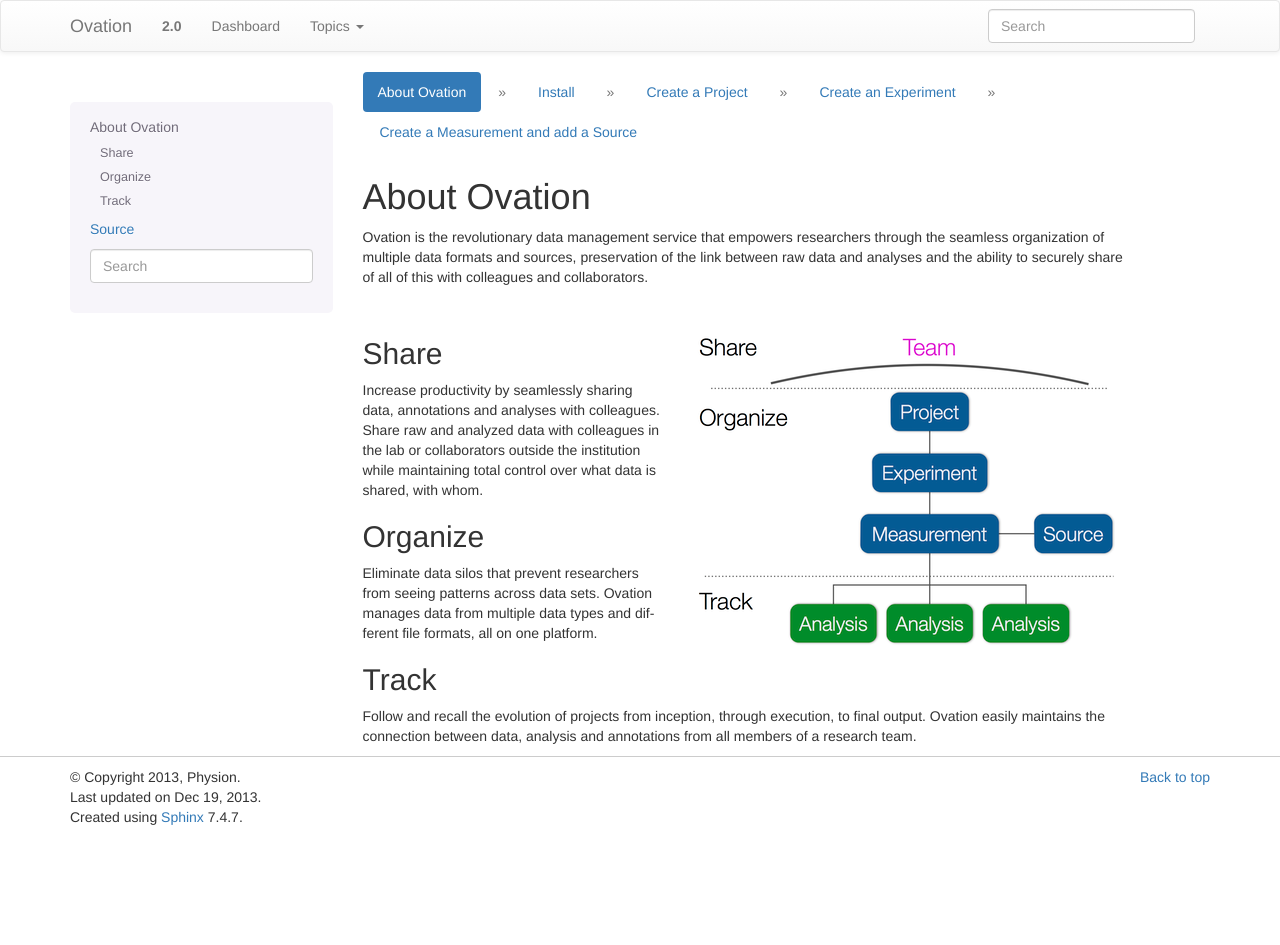
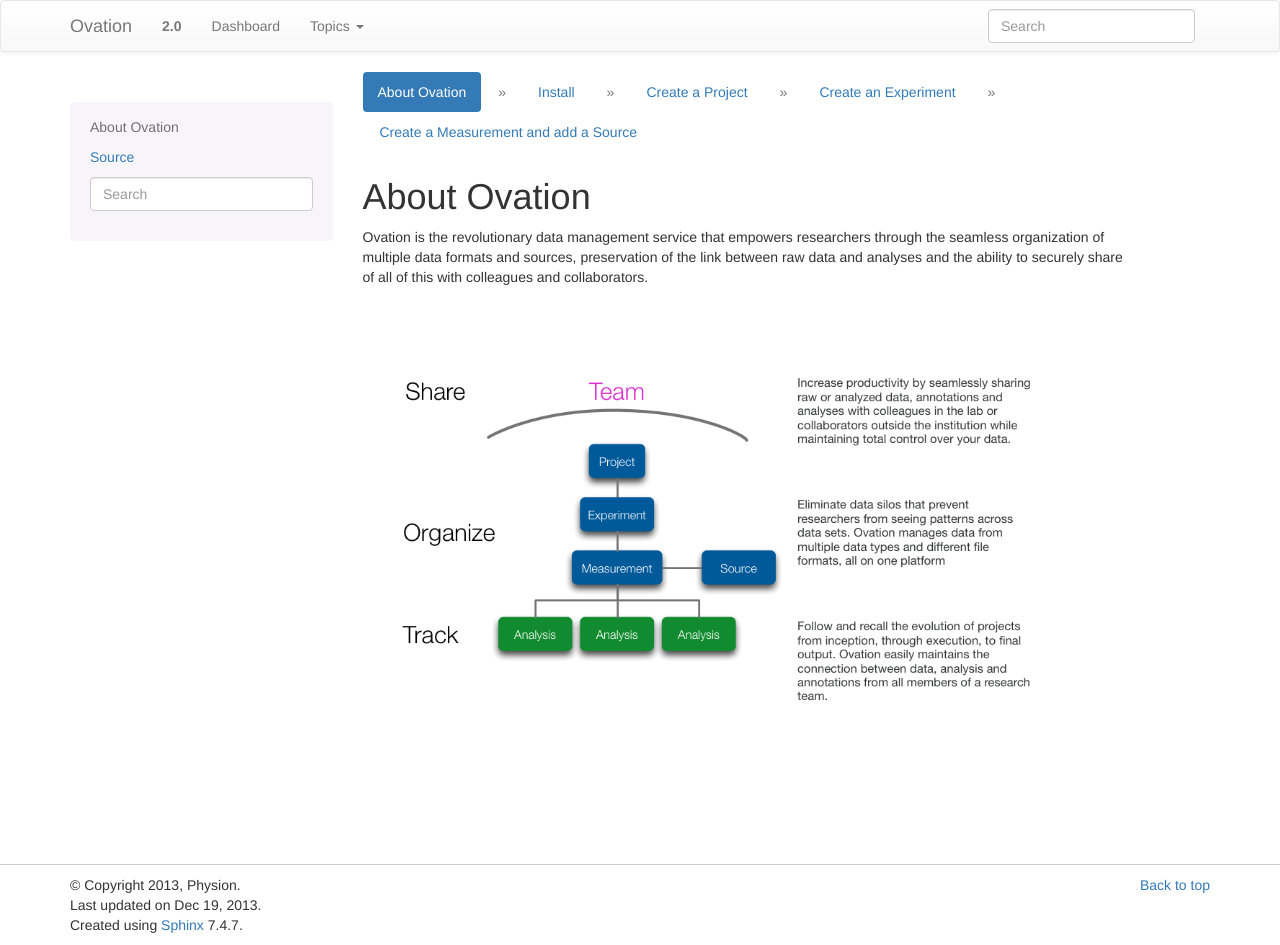
Before and after one commit to physion/ovation-docs, a Sphinx documentation site: the page built from source/about_ovation.rst, in a window 1280 px wide. Built offline with Sphinx 7.4.7, drawn with Linux system fonts in a browser that asks for light colours; before the commit the page ends 900 px from its top, so only the background shows below that.

Commit message:
Adds data model with integrated text (now in Graffle file)

```diff
--- a/source/about_ovation.rst
+++ b/source/about_ovation.rst
@@ -23,27 +23,5 @@
 Ovation is the revolutionary data management service that empowers researchers through the seamless organization of multiple data formats and sources, preservation of the link between raw data and analyses and the ability to securely share of all of this with colleagues and collaborators.
 
 
-.. raw:: html
-
-    <br/>
-
 .. figure:: _static/data_model.png
-    :align: right
-
-Share
-=====
-
-
-Increase productivity by seamlessly sharing data, annotations and analyses with colleagues. Share raw and analyzed data with colleagues in the lab or collaborators outside the institution while maintaining total control over what data is shared, with whom.
-
-Organize
-========
-
-Eliminate data silos that prevent researchers from seeing patterns across data sets. Ovation manages data from multiple data types and different file formats, all on one platform.
-
-
-Track
-=====
-
-
-Follow and recall the evolution of projects from inception, through execution, to final output. Ovation easily maintains the connection between data, analysis and annotations from all members of a research team.
+    :align: center
```
Also changed, not shown: source/_static/data_model.png, 1 other file.
